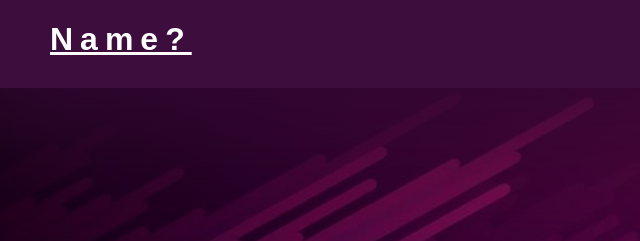
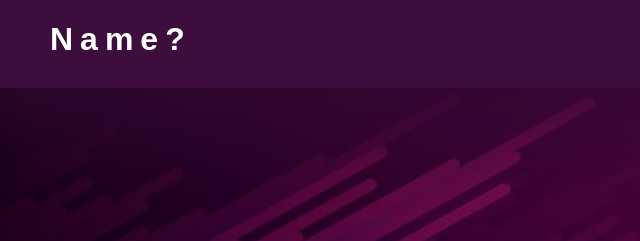
Before and after one commit to Misnael/Prog, a plain HTML site: page Yes/index.html in a window 1280 px wide. Shown: the top 241 px of the page, 0-640 px from the left. Drawn offline with Linux system fonts and the light colour scheme.

Commit message:
Update style.css

```diff
--- a/Yes/style.css
+++ b/Yes/style.css
@@ -6,12 +6,13 @@ body {
 }
 a.link  {
     color: white;
+6
 }
 h1  {
     letter-spacing: 7px;
     color: white;
     text-indent: 50px;
-    text-decoration: underline;
+
 }
 
 h2  {
```
